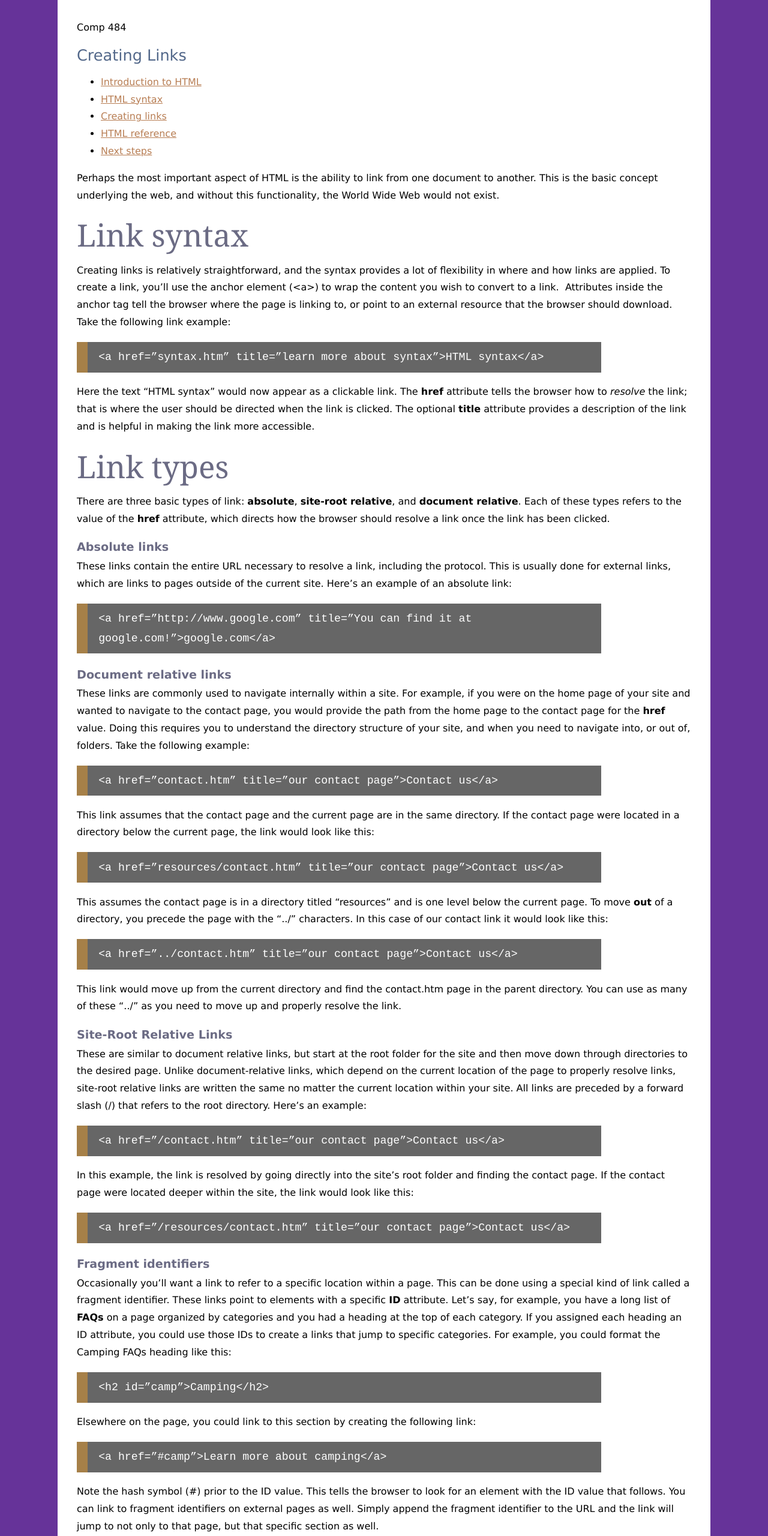
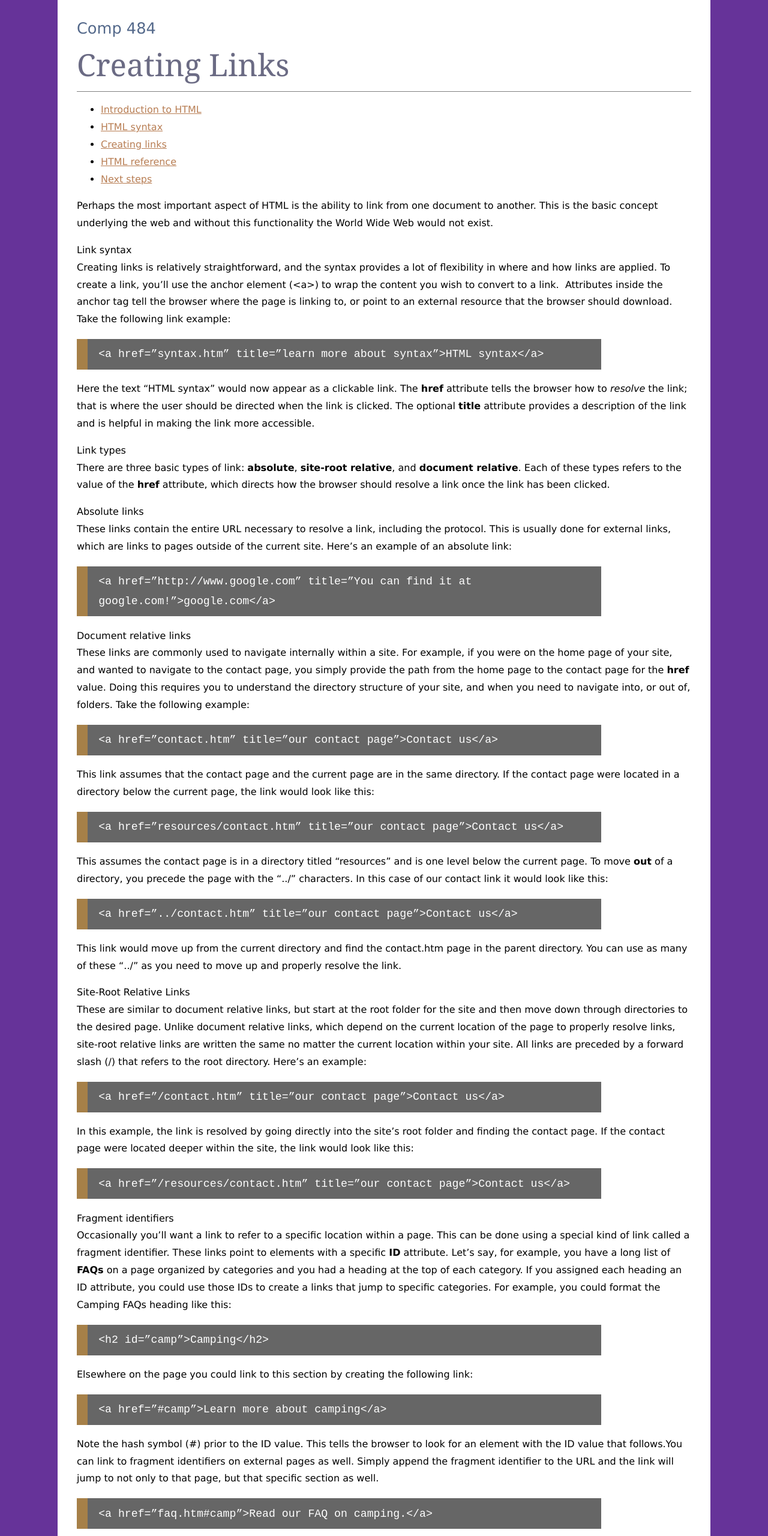
Before and after one commit to Leviathan516/CIT484-HW2, a plain HTML site: page links.html in a window 1280 px wide. Shown: the top 2560 px of the page at 60% size. Drawn offline with Linux system fonts and the light colour scheme.

Commit message:
Update links.html

```diff
--- a/links.html
+++ b/links.html
@@ -3,48 +3,67 @@
 <head>
 <meta charset="utf-8">
 <title>Creating Links</title>
-<link href="css/styles.css" rel="stylesheet" type="text/css">
+<link href="css/styles.css" rel="stylesheet">
 </head>
 <body>
-<p class="siteTitle">Comp 484</p>
-<h1>Creating Links</h1>
+
+<header role="banner">
+<h1>Comp 484</h1>
+<h2>Creating Links</h2>
+<nav role="navigation">
 <ul>
-  <li><a href="index.html" title="Introduction to HTML">Introduction to HTML</a></li>
-  <li><a href="syntax.html" title="HTML syntax">HTML syntax</a></li>
-  <li><a href="links.html" title="Creating links">Creating links</a></li>
-  <li><a href="reference.html" title="HTML Reference">HTML reference</a></li>
-  <li><a href="next.html" title="Next steps">Next steps</a></li>
+<li><a href="index.html">Introduction to HTML</a></li>
+<li><a href="syntax.html">HTML syntax</a></li>
+<li><a href="links.html">Creating links</a></li>
+<li><a href="reference.html">HTML reference</a></li>
+<li><a href="next.html">Next steps</a></li>
 </ul>
-<p>Perhaps the most important aspect of HTML is the ability to link from one document to another. This is the basic concept underlying   the web, and without this functionality, the World Wide Web would not exist. </p>
-<h2>Link syntax</h2>
+</nav>
+</header>
+
+<main role="main">
+<article>
+
+<p>Perhaps the most important aspect of HTML is the ability to link from one document to another. This is the basic concept underlying   the web and without this functionality the World Wide Web would not exist. </p>
+Link syntax
 <p>Creating links is relatively straightforward, and the syntax provides a lot of flexibility in where and how links are applied. To create a link, you&rsquo;ll use the anchor element (&lt;a&gt;) to wrap the content you wish to convert to a link.&nbsp; Attributes inside the anchor tag tell the browser where the page is linking to, or point to an external resource that the browser should download.<br>
   Take the following link example:</p>
 <pre>&lt;a href=&rdquo;syntax.htm&rdquo; title=&rdquo;learn more about syntax&rdquo;&gt;HTML syntax&lt;/a&gt;</pre>
 <p>Here the text &ldquo;HTML syntax&rdquo; would now appear as a clickable link. The <b>href</b> attribute tells the browser how to <em>resolve</em> the link; that is where the user should be directed when the link is clicked. The optional <b>title</b> attribute provides a description of the link and is helpful in making the link more accessible.</p>
-<h2>Link types</h2>
+Link types
 <p>There are three basic types of link: <b>absolute</b>, <b>site-root relative</b>, and <b>document relative</b>. Each of these types refers to the value of the <b>href</b> attribute, which directs how the browser should resolve a link once the link has been clicked. </p>
-<h3>Absolute links</h3>
+Absolute links
 <p>These links contain the entire URL necessary to resolve a link, including the protocol. This is usually done for external links, which are links to pages outside of the current site. Here&rsquo;s an example of an absolute link:</p>
 <pre>&lt;a href=&rdquo;http://www.google.com&rdquo; title=&rdquo;You can find it at google.com!&rdquo;&gt;google.com&lt;/a&gt;</pre>
-<h3>Document relative links</h3>
-<p>These links are commonly used to navigate internally within a site. For example, if you were on the home page of your site and wanted to navigate to the contact page, you would provide the path from the home page to the contact page for the <b>href</b> value. Doing this requires you to understand the directory structure of your site, and when you need to navigate into, or out of, folders. Take the following example:</p>
+Document relative links
+<p>These links are commonly used to navigate internally within a site. For example, if you were on the home page of your site, and wanted to navigate to the contact page, you simply provide the path from the home page to the contact page for the <b>href</b> value. Doing this requires you to understand the directory structure of your site, and when you need to navigate into, or out of, folders. Take the following example:</p>
 <pre>&lt;a href=&rdquo;contact.htm&rdquo; title=&rdquo;our contact page&rdquo;&gt;Contact us&lt;/a&gt;</pre>
 <p>This link assumes that the contact page and the current page are in the same directory. If the contact page were located in a directory below the current page, the link would look like this:</p>
 <pre>&lt;a href=&rdquo;resources/contact.htm&rdquo; title=&rdquo;our contact page&rdquo;&gt;Contact us&lt;/a&gt;</pre>
 <p>This assumes the contact page is in a directory titled &ldquo;resources&rdquo; and is one level below the current page. To move <b>out</b> of a directory, you precede the page with the &ldquo;../&rdquo; characters. In this case of our contact link it would look like this:</p>
 <pre>&lt;a href=&rdquo;../contact.htm&rdquo; title=&rdquo;our contact page&rdquo;&gt;Contact us&lt;/a&gt;</pre>
 <p> This link would move up from the current directory and find the contact.htm page in the parent directory. You can use as many of these &ldquo;../&rdquo; as you need to move up and properly resolve the link.</p>
-<h3>Site-Root Relative Links</h3>
-<p> These are similar to document relative links, but start at the root folder for the site and then move down through directories to the desired page. Unlike document-relative links, which depend on the current location of the page to properly resolve links, site-root relative links are written the same no matter the current location within your site. All links are preceded by a forward slash (/) that refers to the root directory. Here&rsquo;s an example:</p>
+Site-Root Relative Links
+<p> These are similar to document relative links, but start at the root folder for the site and then move down through directories to the desired page. Unlike document relative links, which depend on the current location of the page to properly resolve links, site-root relative links are written the same no matter the current location within your site. All links are preceded by a forward slash (/) that refers to the root directory. Here&rsquo;s an example:</p>
 <pre>&lt;a href=&rdquo;/contact.htm&rdquo; title=&rdquo;our contact page&rdquo;&gt;Contact us&lt;/a&gt;</pre>
 <p> In this example, the link is resolved by going directly into the site&rsquo;s root folder and finding the contact page. If the contact page were located deeper within the site, the link would look like this:</p>
 <pre>&lt;a href=&rdquo;/resources/contact.htm&rdquo; title=&rdquo;our contact page&rdquo;&gt;Contact us&lt;/a&gt;</pre>
-<h3>Fragment identifiers</h3>
+Fragment identifiers
 <p>Occasionally you&rsquo;ll want a link to refer to a specific location within a page. This can be done using a special kind of link called a fragment identifier. These links point to elements with a specific <b>ID</b> attribute. Let&rsquo;s say, for example, you have a long list of <b>FAQs</b> on a page organized by categories and you had a heading at the top of each category. If you assigned each heading an ID attribute, you could use those IDs to create a links that jump to specific categories. For example, you could format the Camping FAQs heading like this:</p>
 <pre>&lt;h2 id=&rdquo;camp&rdquo;&gt;Camping&lt;/h2&gt;</pre>
-<p> Elsewhere on the page, you could link to this section by creating the following link:</p>
+<p> Elsewhere on the page you could link to this section by creating the following link:</p>
 <pre>&lt;a href=&rdquo;#camp&rdquo;&gt;Learn more about camping&lt;/a&gt;</pre>
-<p> Note the hash symbol (#) prior to the ID value. This tells the browser to look for an element with the ID value that follows. You can link to fragment identifiers on external pages as well. Simply append the fragment identifier to the URL and the link will jump to not only to that page, but that specific section as well.</p>
+<p> Note the hash symbol (#) prior to the ID value. This tells the browser to look for an element with the ID value that follows.You can link to fragment identifiers on external pages as well. Simply append the fragment identifier to the URL and the link will jump to not only to that page, but that specific section as well.</p>
 <pre>&lt;a href=&rdquo;faq.htm#camp&rdquo;&gt;Read our FAQ on camping.&lt;/a&gt;</pre>
 </body>
 </html>
+
+</article>
+</main>
+
+<footer role="contentinfo">
+<p>California State University, Northridge</p>
+</footer>
+
+</body>
+</html>
```
